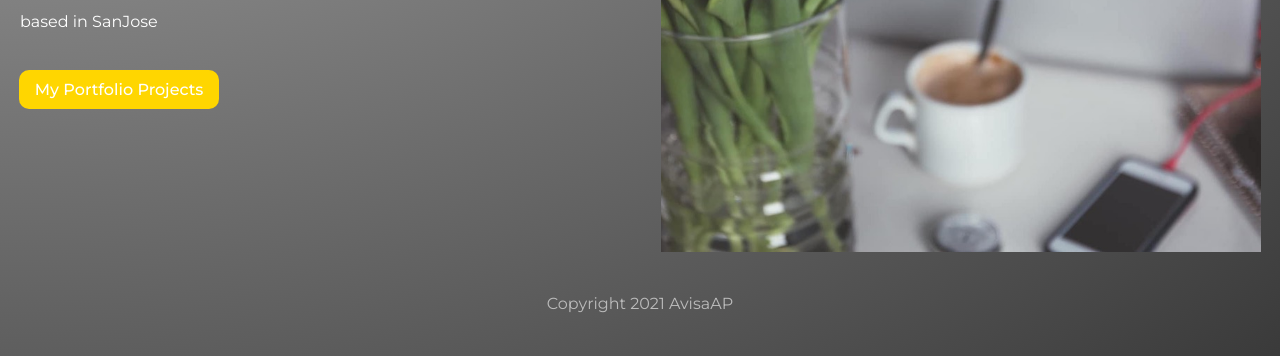
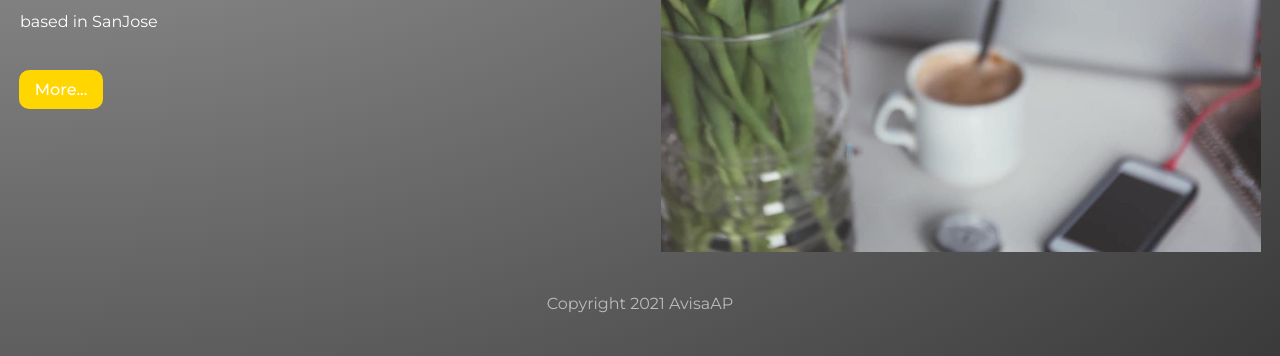
Before and after one commit to Avisa-GA/Portfolio-Avisa, a Gatsby site: page / in a window 1280 px wide. Shown: the part 539-895 px from the top of the page. Built offline with nearby package versions, Linux system fonts and the light colour scheme; Gatsby itself is replaced by a stand-in of ours.

Commit message:
feat: hide portfolio project

```diff
--- a/src/pages/index.js
+++ b/src/pages/index.js
@@ -12,8 +12,8 @@ export default function Home({data}) {
           <h2>Software Engineer</h2>
           <h3>full stack</h3>
           <p>based in SanJose</p>
-          <Link className={btn} to="/projects">
-            My Portfolio Projects
+          <Link className={btn} to="https://www.linkedin.com/in/avisa-a-poshtkouhi/">
+            More...
           </Link>
         </div>
         <Img
```
